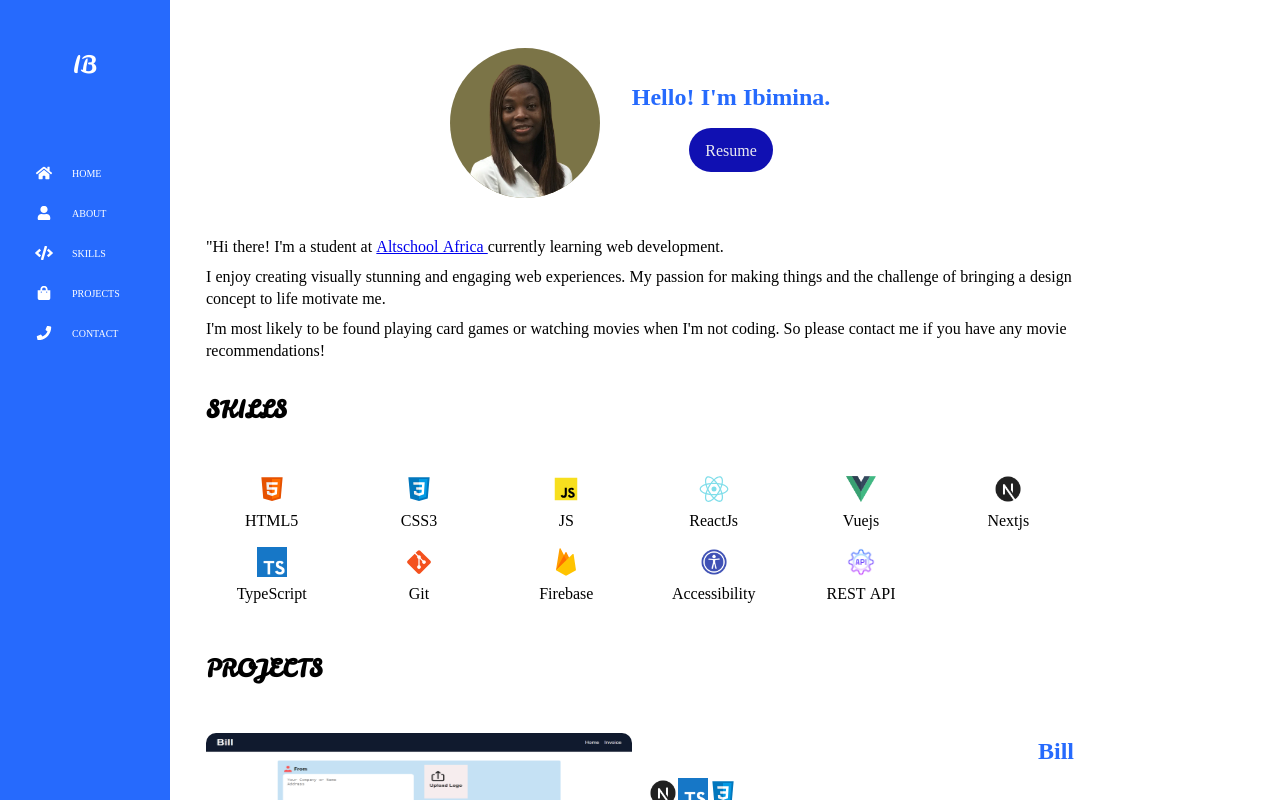
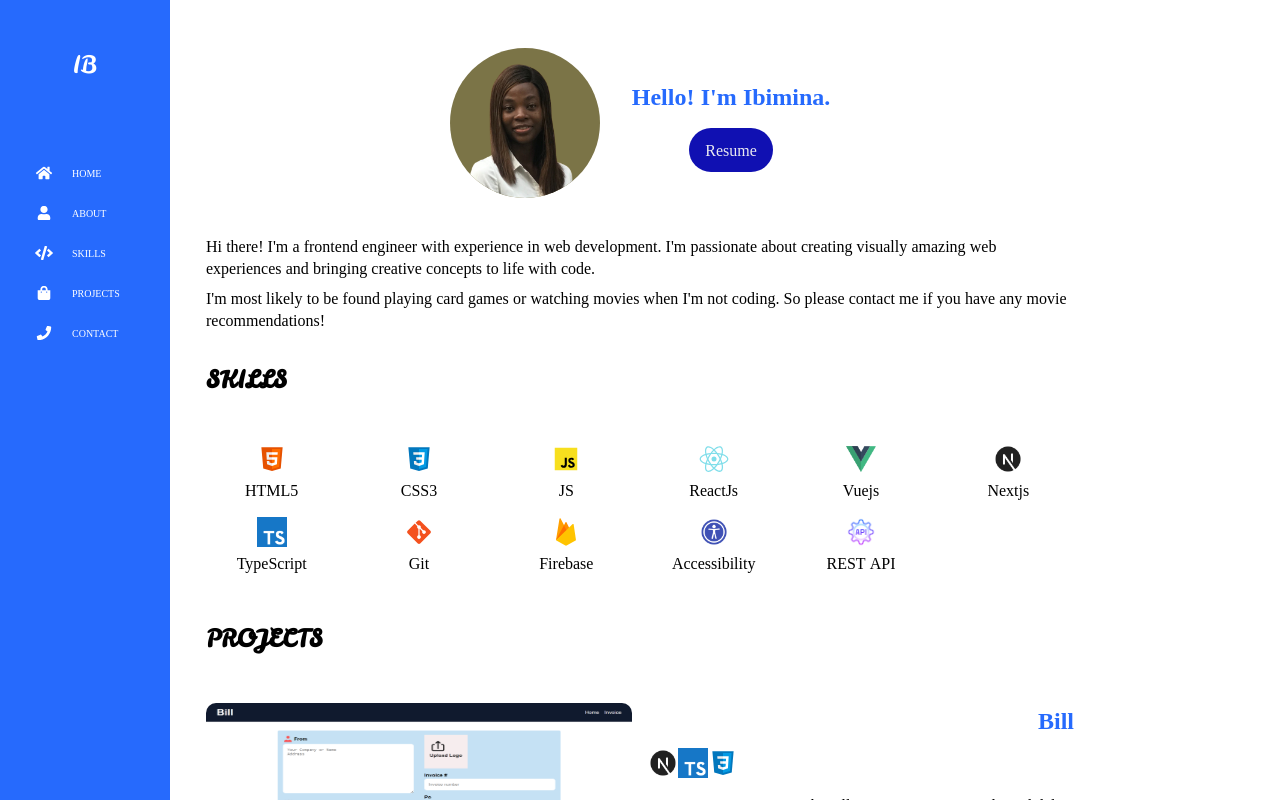
Before and after one commit to ibimina/ibimina-portfolio, a Next.js app: page / in a window 1280 px wide. Shown: the top 800 px of the page. Built offline with nearby package versions, Linux system fonts and the light colour scheme.

Commit message:
update intro

```diff
--- a/src/sections/About.tsx
+++ b/src/sections/About.tsx
@@ -2,23 +2,10 @@ import styles from '../styles/about.module.css'
 export default function About() {
   return (
     <section id="about" className={styles.about}>
-      <p className={styles.margin}>"Hi there! I'm a student at
-        <span>
-          {" "}
-          <a
-            href="https://www.altschoolafrica.com/"
-            rel="noreferrer"
-            target="_blank"
-            className="social-link"
-          >
-            Altschool Africa    {" "} {" "}
-          </a>
-          {" "}
-        </span>
-        <span>currently learning web development.</span>
+      <p className={styles.margin}>Hi there!
+       I'm a frontend engineer with experience in web development. I'm passionate about creating visually amazing web experiences and bringing creative concepts to life with code.
       </p>
-      <p className={styles.margin}>I enjoy creating visually stunning and engaging web experiences. My passion for making things and the challenge of bringing a design concept to life motivate me.</p>
       <p>I'm most likely to be found playing card games or watching movies when I'm not coding. So please contact me if you have any movie recommendations!</p>
-         </section>
+    </section>
   );
 }
```
